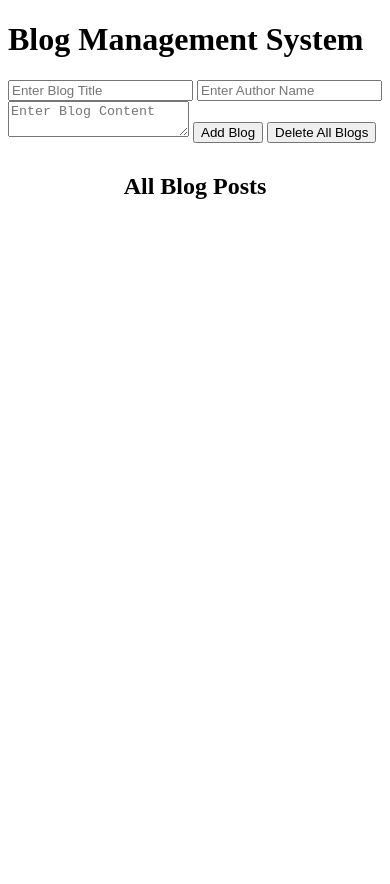
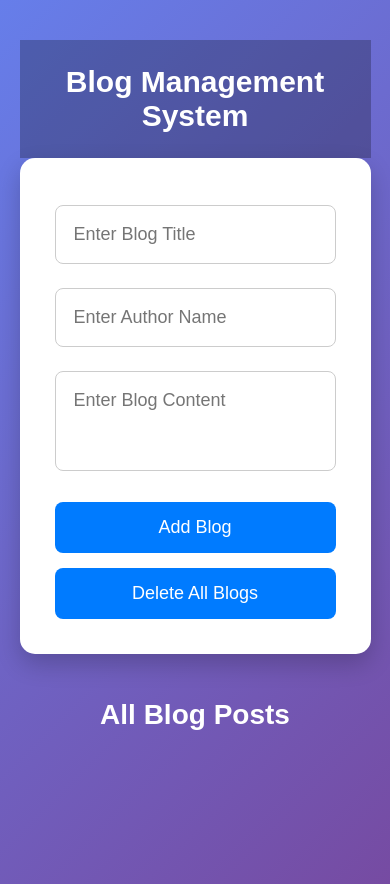
Before and after one commit to sahanaka2004-ka/Day-12_github_pages, a website: page index.html in a window 390 px wide. Before the commit the page ends 844 px from the top, so only its background shows below. Drawn offline with Linux system fonts and the light colour scheme.

Commit message:
Update style.css

```diff
--- a/style.css
+++ b/style.css
@@ -1,53 +1,274 @@
-.blog-card{
+/* General Page Styling */
 
-    background:white;
+* {
+    box-sizing: border-box;
+    font-family: Arial, sans-serif;
+}
 
-    padding:20px;
 
-    margin:20px 0;
+body {
 
-    border-radius:10px;
+    margin: 0;
+    min-height: 100vh;
 
-    box-shadow:0 2px 10px rgba(0,0,0,0.15);
+    background: linear-gradient(
+        135deg,
+        #667eea,
+        #764ba2
+    );
 
 }
 
 
-.blog-card h3{
+/* Header */
 
-    margin-bottom:10px;
+h1 {
+
+    text-align: center;
+
+    color: white;
+
+    background: rgba(0,0,0,0.25);
+
+    padding: 25px;
+
+    margin: 0;
+
+    font-size: 42px;
 
 }
 
 
-.blog-card p{
+h1::after {
 
-    font-size:16px;
+
+
+    display: block;
+
+    font-size: 28px;
+
+    margin-top: 25px;
 
 }
 
 
-.blog-card button{
 
-    background:red;
+/* Main Container */
 
-    color:white;
+.container {
 
-    border:none;
+    width: 80%;
 
-    padding:8px 15px;
+    max-width: 900px;
 
-    border-radius:5px;
-
-    cursor:pointer;
+    margin: 40px auto;
 
 }
 
 
-h2{
+/* Form Section */
 
-    text-align:center;
+.form-section {
 
-    margin-top:30px;
+    background: white;
+
+    padding: 35px;
+
+    border-radius: 15px;
+
+    box-shadow: 0 10px 25px rgba(0,0,0,0.2);
 
 }
+
+
+
+/* Input Fields */
+
+input,
+textarea {
+
+
+    width: 100%;
+
+    padding: 18px;
+
+    margin: 12px 0;
+
+    border-radius: 8px;
+
+    border: 1px solid #ccc;
+
+    font-size: 18px;
+
+
+}
+
+
+textarea {
+
+    height: 100px;
+
+    resize: none;
+
+}
+
+
+
+/* Buttons */
+
+button {
+
+
+    width: 100%;
+
+    padding: 15px;
+
+    margin-top: 15px;
+
+    border: none;
+
+    border-radius: 8px;
+
+    background: #007bff;
+
+    color: white;
+
+    font-size: 18px;
+
+    cursor: pointer;
+
+
+}
+
+
+button:hover {
+
+
+    background: #0056b3;
+
+
+}
+
+
+
+/* All Blog Posts Heading */
+
+h2 {
+
+
+    text-align: center;
+
+    color: white;
+
+    font-size: 35px;
+
+    margin-top: 45px;
+
+
+}
+
+
+
+/* Blog Cards */
+
+.blog-card {
+
+
+    background: white;
+
+    padding: 25px;
+
+    margin: 20px 0;
+
+    border-radius: 15px;
+
+    box-shadow: 0 8px 20px rgba(0,0,0,0.2);
+
+
+}
+
+
+
+.blog-card h3 {
+
+
+    color: #007bff;
+
+    font-size: 28px;
+
+
+}
+
+
+
+.blog-card p {
+
+
+    font-size: 18px;
+
+    color: #333;
+
+    line-height: 1.6;
+
+
+}
+
+
+
+.blog-card button {
+
+
+    background: #dc3545;
+
+    width: auto;
+
+    padding: 10px 25px;
+
+
+}
+
+
+.blog-card button:hover {
+
+
+    background: #a71d2a;
+
+
+}
+
+
+
+/* Mobile Responsive */
+
+@media(max-width:768px){
+
+
+    .container{
+
+        width:90%;
+
+    }
+
+
+    h1{
+
+        font-size:30px;
+
+    }
+
+
+    h1::after{
+
+        font-size:20px;
+
+    }
+
+
+    h2{
+
+        font-size:28px;
+
+    }
+
+
+}
```
